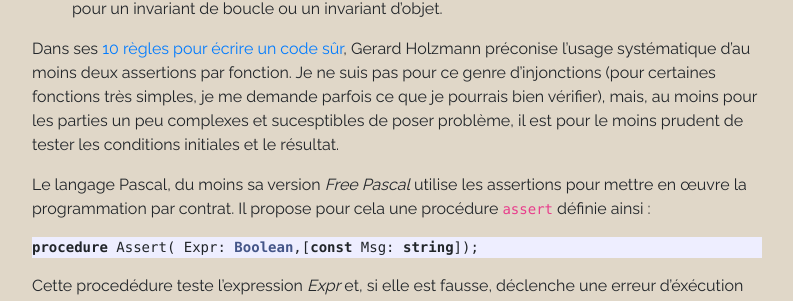
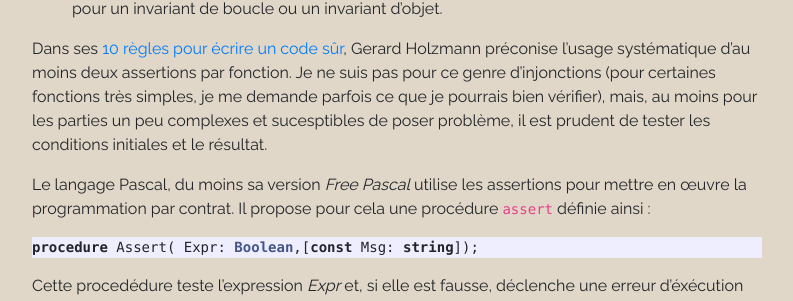
Before and after one commit to LWH-21/Pampa, a Jekyll site: the page built from docs/_posts/2021-11-13-assertions.md, in a window 1280 px wide and 900 px high, scrolled down 647 px. Shown: the part 221-522 px from the top of the window, without its empty margins (53-846 px from the left). Built offline with Jekyll 4.4.1, drawn with Linux system fonts in a browser that asks for light colours.

Commit message:
Update 2021-11-13-assertions.md

````diff
--- a/docs/_posts/2021-11-13-assertions.md
+++ b/docs/_posts/2021-11-13-assertions.md
@@ -27,7 +27,7 @@ L'idée est donc d'*enrichir* le code en ajoutant le contrôle de ces données c
 - Des règles permettant d'attester que, compte-tenu des données initiales, le traitement s'est bien passe (postconditions).
 - Invariant : Il s'agit d'une condition qui est toujours vraie. Selon le type d'invariant, cette assertion caractérise l'état interne de tout le programme, ou seulement d'une partie comme pour un invariant de boucle ou un invariant d'objet.
 
-Dans ses [10 règles pour écrire un code sûr](https://www.google.fr/url?sa=t&rct=j&q=&esrc=s&source=web&cd=&ved=2ahUKEwjZwO6q6JT0AhXyQkEAHV2VCpcQFnoECBYQAQ&url=https%3A%2F%2Fweb.eecs.umich.edu%2F~imarkov%2F10rules.pdf&authuser=1&usg=AOvVaw36NVptry1nqJ23BZ99b4FD), Gerard Holzmann préconise l'usage systématique d'au moins deux assertions par fonction. Je ne suis pas pour ce genre d'injonctions (pour certaines fonctions très simples, je me demande parfois ce que je pourrais bien vérifier), mais, au moins pour les parties un peu complexes et sucesptibles de poser problème, il est pour le moins prudent de tester les conditions initiales et le résultat.
+Dans ses [10 règles pour écrire un code sûr](https://www.google.fr/url?sa=t&rct=j&q=&esrc=s&source=web&cd=&ved=2ahUKEwjZwO6q6JT0AhXyQkEAHV2VCpcQFnoECBYQAQ&url=https%3A%2F%2Fweb.eecs.umich.edu%2F~imarkov%2F10rules.pdf&authuser=1&usg=AOvVaw36NVptry1nqJ23BZ99b4FD), Gerard Holzmann préconise l'usage systématique d'au moins deux assertions par fonction. Je ne suis pas pour ce genre d'injonctions (pour certaines fonctions très simples, je me demande parfois ce que je pourrais bien vérifier), mais, au moins pour les parties un peu complexes et sucesptibles de poser problème, il est prudent de tester les conditions initiales et le résultat.
 
 Le langage Pascal, du moins sa version *Free Pascal* utilise les assertions pour mettre en œuvre la programmation par contrat. Il propose pour cela une procédure ```assert``` définie ainsi :
 
````
